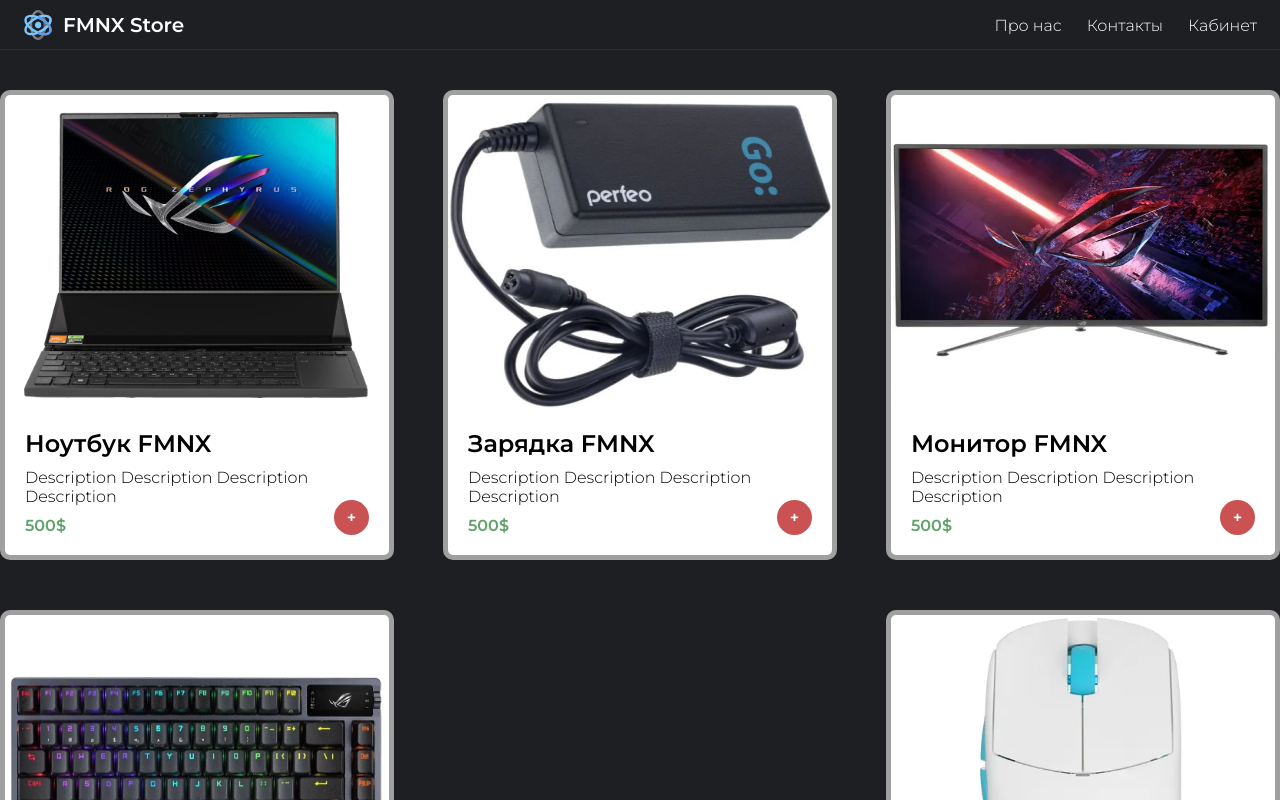
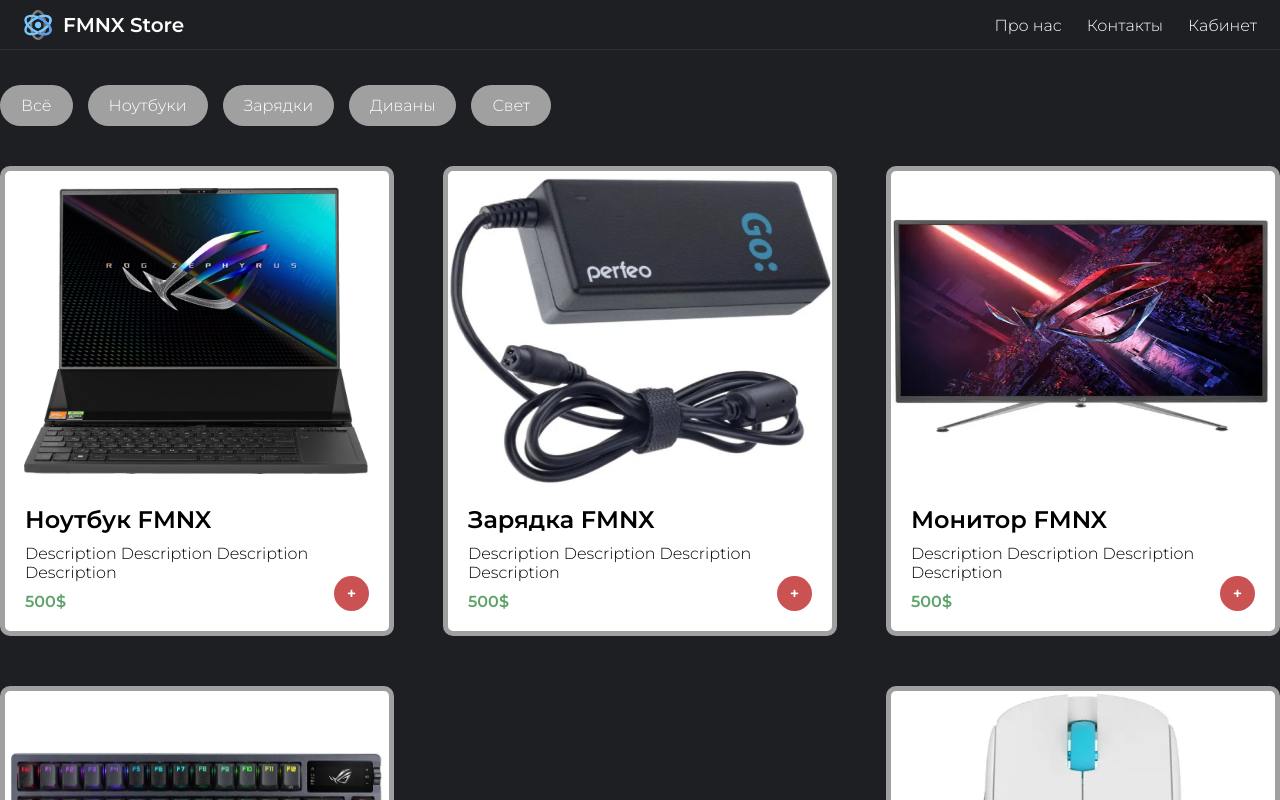
Before and after one commit to Maksongo/fmnx-shop, a React (Create React App) app in the folder react-shop/: page / in a window 1280 px wide. Shown: the top 800 px of the page. Built offline with nearby package versions, Linux system fonts and the light colour scheme; some icons are missing.

Commit message:
добавлена возможность фильтрации категории товаров

```diff
--- a/react-shop/src/App.js
+++ b/react-shop/src/App.js
@@ -1,61 +1,62 @@
-import React from "react"
+import React from "react";
 import Header from "./components/Header";
 import Footer from "./components/Footer";
 import Items from "./components/items";
-
-
+import Categories from "./components/Categories";
 
 class App extends React.Component {
-
   constructor(props) {
-  super(props)
+    super(props);
     this.state = {
       orders: [],
+      currentItems: [],
       items: [
         {
           id: 1,
-        title: 'Ноутбук FMNX',
-        img: '/test.webp',
-        desc: 'Description Description Description Description ',
-        category: 'laptops',
-        price: '500'
+          title: "Ноутбук FMNX",
+          img: "/test.webp",
+          desc: "Description Description Description Description ",
+          category: "laptops",
+          price: "500",
         },
         {
           id: 2,
-        title: 'Зарядка FMNX',
-        img: '/battarey.png',
-        desc: 'Description Description Description Description ',
-        category: 'laptops',
-        price: '500'
+          title: "Зарядка FMNX",
+          img: "/battarey.png",
+          desc: "Description Description Description Description ",
+          category: "zaryadki",
+          price: "500",
         },
         {
           id: 3,
-        title: 'Монитор FMNX',
-        img: '/monitor.webp',
-        desc: 'Description Description Description Description ',
-        category: 'laptops',
-        price: `500`
+          title: "Монитор FMNX",
+          img: "/monitor.webp",
+          desc: "Description Description Description Description ",
+          category: "laptops",
+          price: `500`,
         },
         {
           id: 4,
-        title: 'Клавиатура FMNX',
-        img: '/keyboard.webp',
-        desc: 'Description Description Description Description ',
-        category: 'laptops',
-        price: `500`
+          title: "Клавиатура FMNX",
+          img: "/keyboard.webp",
+          desc: "Description Description Description Description ",
+          category: "laptops",
+          price: `500`,
         },
         {
           id: 5,
-        title: 'Мышь FMNX',
-        img: '/mouse.webp',
-        desc: 'Description Description Description Description ',
-        category: 'laptops',
-        price: `500`
+          title: "Мышь FMNX",
+          img: "/mouse.webp",
+          desc: "Description Description Description Description ",
+          category: "laptops",
+          price: `500`,
         },
-    ]
-  }
-  this.addToOrder = this.addToOrder.bind(this) // строчка позволяет в методе addToOrder взаимодействовать с состояниями
-  this.deleteOrder = this.deleteOrder.bind(this)
+      ],
+    };
+    this.state.currentItems = this.state.items;
+    this.addToOrder = this.addToOrder.bind(this); // строчка позволяет в методе addToOrder взаимодействовать с состояниями
+    this.deleteOrder = this.deleteOrder.bind(this);
+    this.chooseCategory = this.chooseCategory.bind(this);
   }
 
   render() {
@@ -63,25 +64,34 @@ constructor(props) {
       <div>
         <Header orders={this.state.orders} onDelete={this.deleteOrder} />
         <div className="wrapper">
-      <Items items={this.state.items} onAdd={this.addToOrder} />
+          <Categories chooseCategory={this.chooseCategory} />
+          <Items items={this.state.currentItems} onAdd={this.addToOrder} />
         </div>
         <Footer />
       </div>
-  )
+    );
+  }
+
+  chooseCategory(category) {
+    if (category === "all") {
+      this.setState({ currentItems: this.state.items})
+      return
+    }
+    this.setState({
+      currentItems: this.state.items.filter((el) => el.category === category),
+    });
   }
 
   deleteOrder(id) {
-    this.setState({ orders: this.state.orders.filter(el => el.id !== id)})
+    this.setState({ orders: this.state.orders.filter((el) => el.id !== id) });
   }
 
   addToOrder(item) {
     let isInArray = false;
-    this.state.orders.forEach(el =>{
-      if(el.id === item.id)
-      isInArray = true
-    })
-    if(!isInArray)
-    this.setState({orders: [...this.state.orders, item] }) // обращаемся к масиву orders, и добавляем в него item
+    this.state.orders.forEach((el) => {
+      if (el.id === item.id) isInArray = true;
+    });
+    if (!isInArray) this.setState({ orders: [...this.state.orders, item] }); // обращаемся к масиву orders, и добавляем в него item
   }
 }
 
--- /dev/null
+++ b/react-shop/src/components/Categories.js
@@ -0,0 +1,42 @@
+import React, { Component } from "react";
+
+export class Categories extends Component {
+  constructor(props) {
+    super(props);
+    this.state = {
+      categories: [
+        {
+          key: "all",
+          name: "Всё",
+        },
+        {
+          key: "laptops",
+          name: "Ноутбуки",
+        },
+        {
+          key: "zaryadki",
+          name: "Зарядки",
+        },
+        {
+          key: "sofa",
+          name: "Диваны",
+        },
+        {
+          key: "light",
+          name: "Свет",
+        },
+      ],
+    };
+  }
+  render() {
+    return (
+    <div className="categories">
+        {this.state.categories.map(el => (
+            <div key={el.key} onClick={() => this.props.chooseCategory(el.key)}>{el.name}</div>
+        ))}
+    </div>
+    )
+  }
+}
+
+export default Categories;
--- a/react-shop/src/index.css
+++ b/react-shop/src/index.css
@@ -12,7 +12,7 @@ body {
   font-weight: 300;
 }
 
-header{
+header {
   position: relative;
   border-bottom: 1px solid #2c2f35;
   padding: 10px 0 9px 0;
@@ -23,14 +23,14 @@ header{
   margin: 0px auto;
 }
 
-nav{
+nav {
   display: flex;
   justify-content: space-between;
   align-items: center;
   margin: 0 23px 0 23px;
 }
 
-.Header-logo-div{
+.Header-logo-div {
   display: flex;
   align-items: center;
 }
@@ -41,10 +41,9 @@ header .logo {
   margin-left: 10px;
 }
 
-.header-logo{
+.header-logo {
   height: 30px;
 }
-
 
 header ul.nava {
   /* float: right; */
@@ -71,60 +70,61 @@ header .presentation {
   background-position: center center;
 }
 
-header .shop-cart-button{
+header .shop-cart-button {
   cursor: pointer;
   transition: color 500ms ease;
 }
 
-.shop-cart-button:hover, .shop-cart-button:focus{
-  color:#ca5252;
+.shop-cart-button:hover,
+.shop-cart-button:focus {
+  color: #ca5252;
   transform: scale(1.1);
 }
 
-header .shop-cart{
+header .shop-cart {
   position: absolute;
   top: 65px;
   right: 0px;
   width: 450px;
   background: #262726;
-  -webkit-box-shadow:  4px 5px 15px -7px #606060;
+  -webkit-box-shadow: 4px 5px 15px -7px #606060;
   box-shadow: 4px 5px 15px -7px #606060;
   z-index: 1000;
   padding: 20px;
   padding-bottom: 0;
 }
 
-header .shop-cart .empty-cart h2{
+header .shop-cart .empty-cart h2 {
   font-size: 20px;
   margin-bottom: 20px;
 }
 
-header .shop-cart .item{
+header .shop-cart .item {
   width: 100%;
   float: left;
   margin-bottom: 20px;
 }
-header .shop-cart .item img{
+header .shop-cart .item img {
   width: 70px;
   float: left;
   margin-right: 20px;
 }
-header .shop-cart .item h2{
+header .shop-cart .item h2 {
   font-size: 20px;
   margin-bottom: 10px;
 }
 
-header .shop-cart .item b{
+header .shop-cart .item b {
   color: #797979;
   font-weight: 600;
 }
-.header-nav-buttons{
+.header-nav-buttons {
   display: flex;
   align-items: center;
   flex-direction: row-reverse;
 }
 
-header .shop-cart .item .delete-icon{
+header .shop-cart .item .delete-icon {
   color: #ca5252;
   float: right;
   position: relative;
@@ -133,15 +133,32 @@ header .shop-cart .item .delete-icon{
   transition: color, transform 500ms ease;
 }
 
-header .shop-cart .item .delete-icon:hover{
-  color: rgb(131, 0, 0)
+header .shop-cart .item .delete-icon:hover {
+  color: rgb(131, 0, 0);
 }
 
-header .shop-cart .checkout-cart{
+header .shop-cart .checkout-cart {
   float: left;
   width: 100%;
   font-weight: 600;
   margin-bottom: 20px;
+}
+
+.categories div {
+  display: inline-block;
+  background: #a0a0a0;
+  border-radius: 50px;
+  padding: 10px 20px;
+  margin-top: 35px;
+  margin-right: 15px;
+  cursor: pointer;
+  border: 1px solid transparent;
+  transition: all 500ms ease;
+}
+
+.categories div:hover {
+  border-color: silver;
+  transform: scale(1.1);
 }
 
 main {
```
Lines whose indentation alone changed are shown as unchanged.
